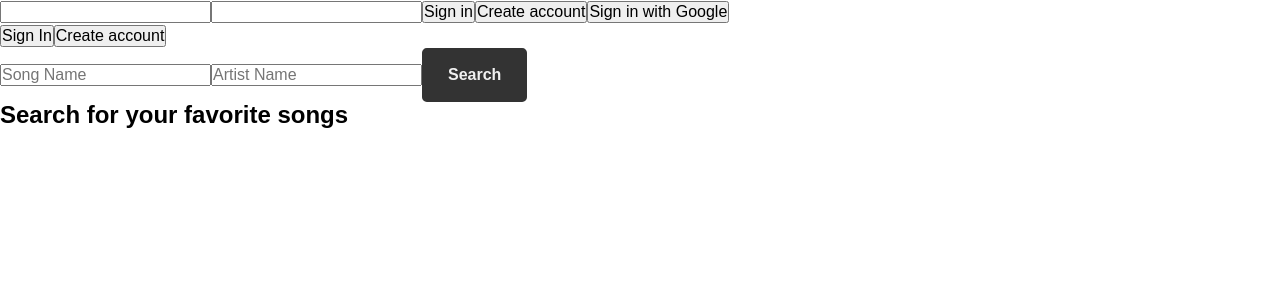
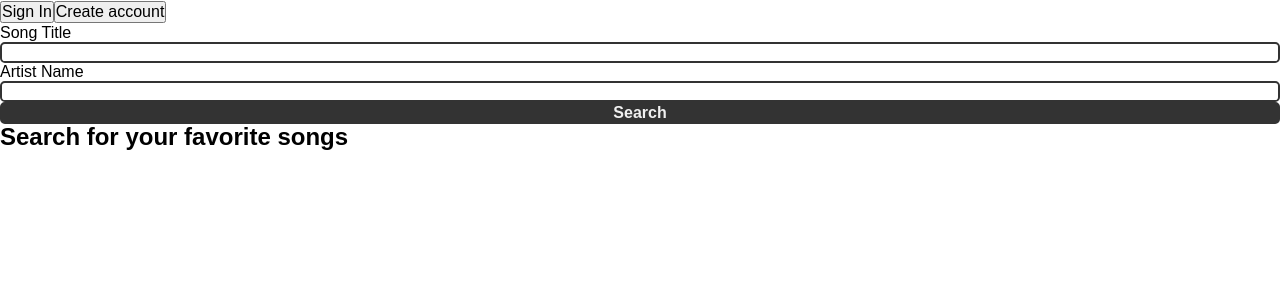
Before and after one commit to denisesantosdev/lyrics-collector, a React (Vite) app: page / in a window 1280 px wide. Shown: the top 300 px of the page. Built offline with nearby package versions, Linux system fonts and the light colour scheme; no server answers.

Commit message:
add input component and styling

```diff
--- a/src/App.jsx
+++ b/src/App.jsx
@@ -47,7 +47,7 @@ function App() {
       <GlobalStyle />
         <ToastContextProvider>
           <LyricsData>
-            {!isUserLoggedIn && <SignInPage />}
+           {/*  {!isUserLoggedIn && <SignInPage />} */}
             <Home isUserLoggedIn={isUserLoggedIn} />
           </LyricsData>
           <Toast />
--- a/src/components/Btn/Btn.jsx
+++ b/src/components/Btn/Btn.jsx
@@ -10,7 +10,6 @@ const StyledBtn = styled.button`
     cursor: pointer;
     font-weight: bold;
     border-radius: .3rem;
-    padding: 1rem 1.5rem ;
     transition: all .3s ease;
 
     &:hover, &:focus {
@@ -19,7 +18,7 @@ const StyledBtn = styled.button`
 `;
 
 const Btn = (props) => {
-  console.log(props);
+ // console.log(props);
   return (
     <StyledBtn
       $primary={props.isPrimary}
--- /dev/null
+++ b/src/components/Input/Input.jsx
@@ -0,0 +1,30 @@
+import React from "react";
+import styled from "styled-components";
+
+const StyledInput = styled.div`
+  display: flex;
+  flex-direction: column;
+
+  input {
+    border: 2px solid ${(props) => props.theme.colors.border};
+    border-radius: .3rem;
+  }
+`
+
+const Input = (props) => {
+  //console.log(props);
+  return (
+    <StyledInput>
+      <label htmlFor={props.id}>{props.placeholder}</label>
+      <input
+        type="text"
+        name={props.name}
+        id={props.id}
+        required={props.required}
+        onChange={props.handleOnChange}
+      />
+    </StyledInput>
+  );
+};
+
+export default Input;
--- a/src/components/SearchForm/SearchForm.jsx
+++ b/src/components/SearchForm/SearchForm.jsx
@@ -3,6 +3,12 @@ import { fetchLyrics } from "../../services/lyrics-api";
 import { lyricsDataContext } from "../../context/LyricsDataContext";
 import { ToastContext } from "../../context/ToastContext";
 import Btn from "../Btn/Btn";
+import Input from "../Input/Input";
+import styled from "styled-components";
+
+const StyledForm = styled.form`
+  display: grid;
+`
 
 const SearchForm = () => {
   const [searchQuery, setSearchQuery] = useState({});
@@ -72,26 +78,26 @@ const SearchForm = () => {
   }, [formIsSubmitted]);
 
   return (
-    <form onSubmit={handleOnSubmit}>
-      <input
-        type="text"
-        placeholder="Song Name"
+    <StyledForm onSubmit={handleOnSubmit}>
+      <Input
+        placeholder="Song Title"
         name="songTitle"
-        onChange={handleOnChange}
         required={true}
+        id="songTitle"
+        handleOnChange={handleOnChange}
       />
-      <input
-        type="text"
+      <Input
         placeholder="Artist Name"
         name="artistName"
-        onChange={handleOnChange}
         required={true}
+        id="artistName"
+        handleOnChange={handleOnChange}
       />
       <Btn
         btnText="Search"
         isPrimary={true}
       />
-    </form>
+    </StyledForm>
   );
 };
 
--- a/src/components/Toast/Toast.jsx
+++ b/src/components/Toast/Toast.jsx
@@ -4,7 +4,7 @@ import { ToastContext } from '../../context/ToastContext'
 const Toast = () => {
   const {toastState} = useContext(ToastContext)
 
-  console.log(toastState);
+  //console.log(toastState);
 
   return (
     <div>{toastState.message}</div>
--- a/src/theme/GlobalStyle.js
+++ b/src/theme/GlobalStyle.js
@@ -5,6 +5,7 @@ const GlobalStyle = createGlobalStyle`
   body {
     font-family: ${(props) => props.theme.fonts.body};
     background-color: ${(props) => props.theme.colors.background};
+    overflow-x: hidden;
   }
 
 /*
--- a/src/theme/themes.js
+++ b/src/theme/themes.js
@@ -31,7 +31,7 @@ const lightTheme = {
     error: "#f28b82", // Pastel red for error state
     warning: "#ffad47", // Pastel orange for warning state
     success: "#a0d99b", // Pastel green for success state
-    //accent: "#8ecae6", // Soft pastel blue for accent color
+    accent: "#8ecae6", // Soft pastel blue for accent color
     accent: "#333333",
     border: "#333333",
   },
```
